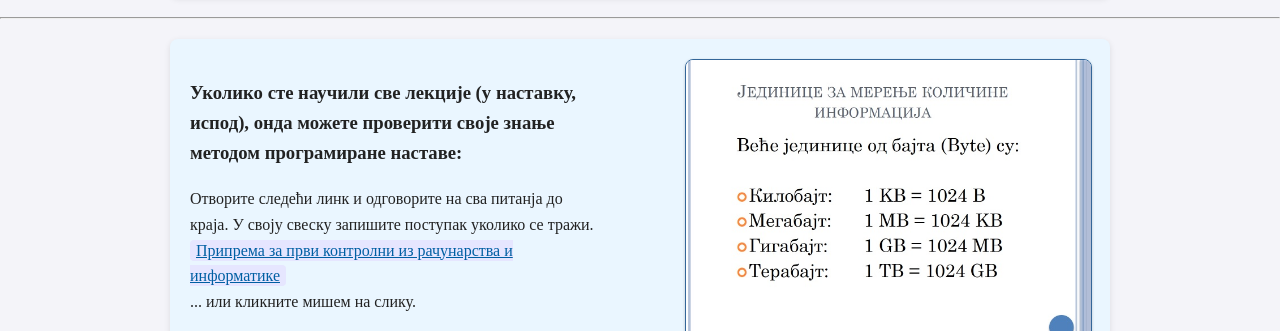
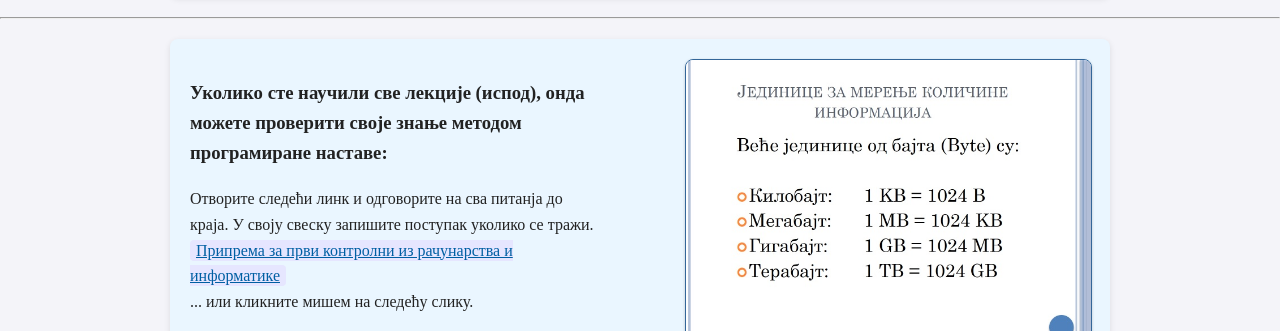
Before and after one commit to utsbgd/informatika, a plain HTML site: page lessons/uvod.html in a window 1280 px wide. Shown: the part 1054-1385 px from the top of the page. Drawn offline with Linux system fonts and the light colour scheme.

Commit message:
Update text in uvod.html for clarity

```diff
--- a/lessons/uvod.html
+++ b/lessons/uvod.html
@@ -39,11 +39,11 @@
   <hr>
   <section class="programirano-ucenje">
   <div class="programirano-tekst">
-    <h3>Уколико сте научили све лекције (у наставку, испод), онда можете проверити своје знање методом програмиране наставе:</h3>
+    <h3>Уколико сте научили све лекције (испод), онда можете проверити своје знање методом програмиране наставе:</h3>
     <p>
       Отворите следећи линк и одговорите на сва питанја до краја. У своју свеску запишите поступак уколико се тражи. </br>
       <a href="https://openedu-platform.github.io/ikt/" target="_blank" class="button-link"> Припрема за први контролни из рачунарства и информатике </a>
-      </br> ... или кликните мишем на слику.
+      </br> ... или кликните мишем на следећу слику.
     </p>
   </div>
   <div class="programirano-slika">
```
